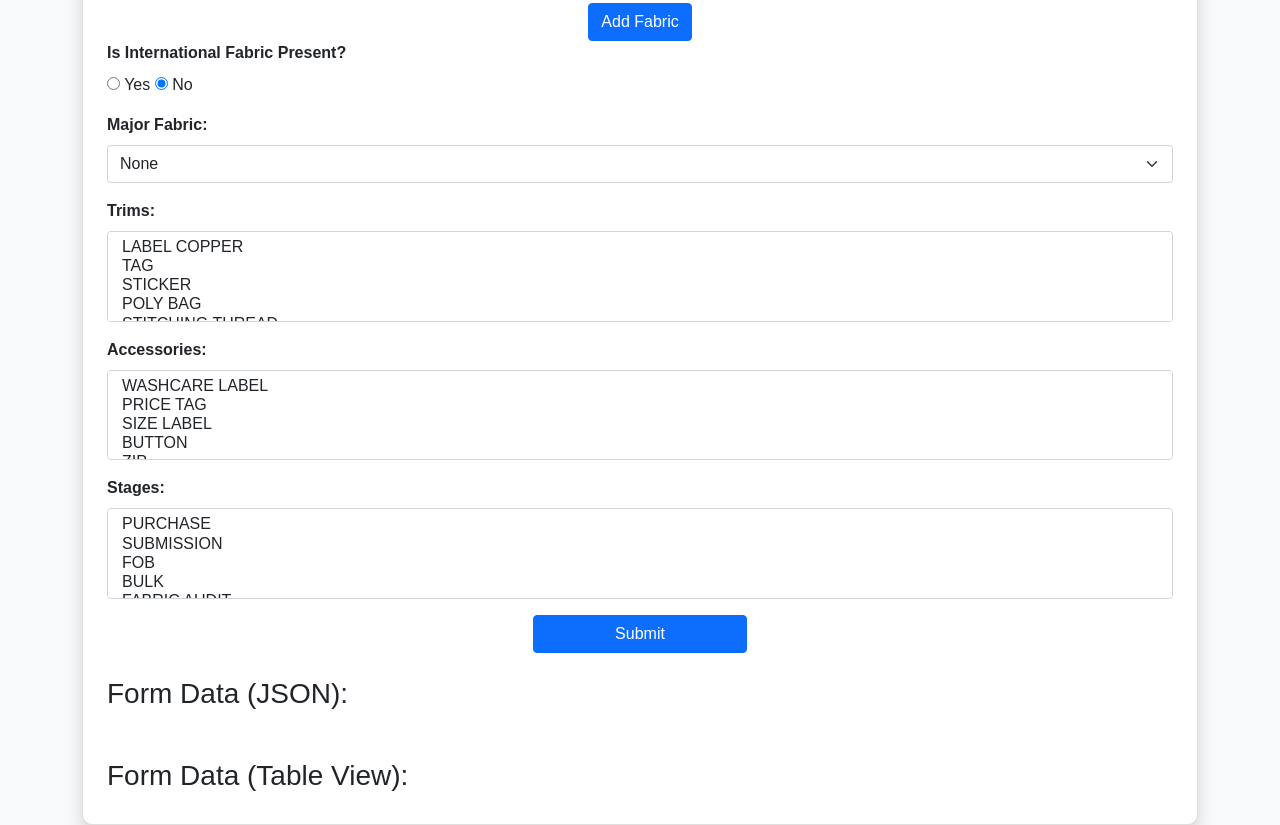
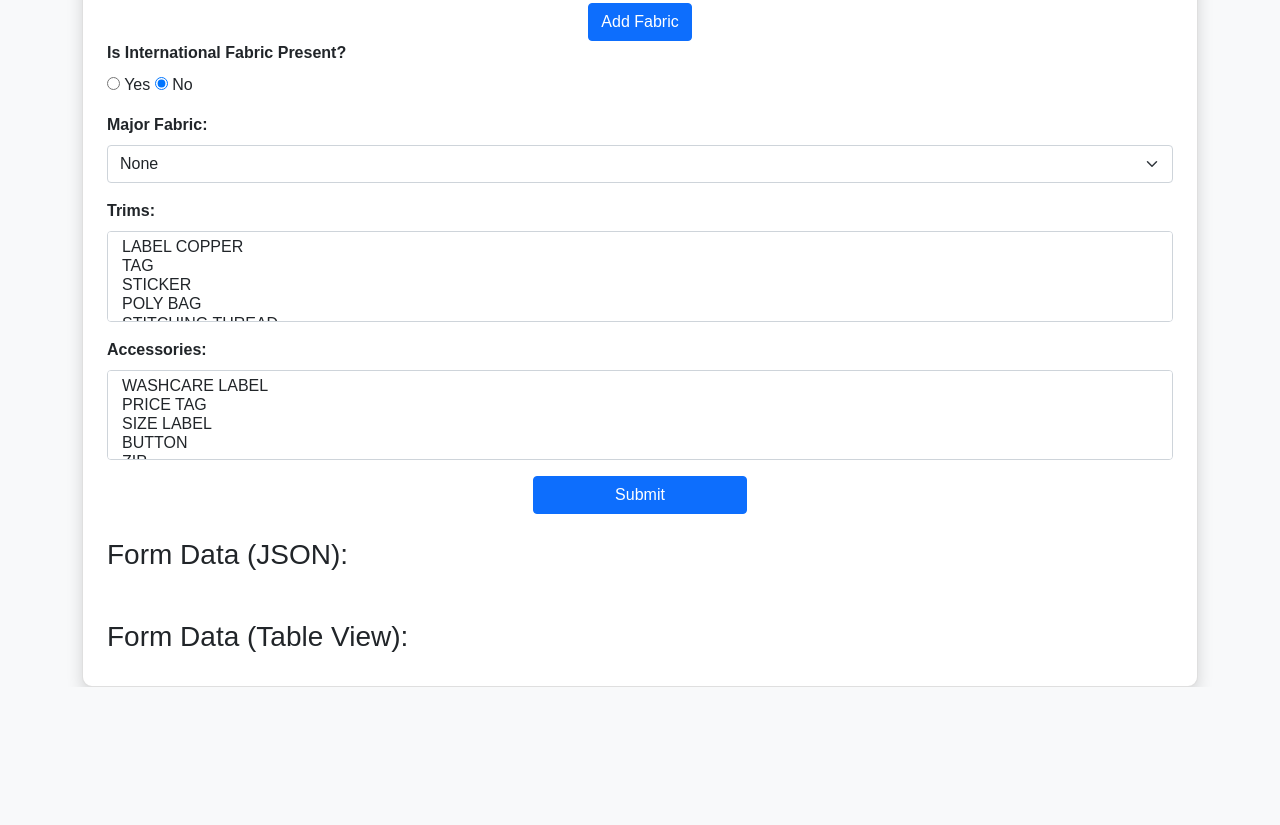
Before and after one commit to QuantumCode01/fabric-form, a plain HTML site: page index.html in a window 1280 px wide. Shown: the part 1218-2043 px from the top of the page. After the commit the page ends 1905 px from the top, so only its background shows below. Drawn offline with nearby package versions, Linux system fonts and the light colour scheme.

Commit message:
removed stages from outside

```diff
--- a/index.html
+++ b/index.html
@@ -75,10 +75,7 @@
                 <select id="accessories" class="form-select" multiple></select>
             </div>
 
-            <div class="mb-3">
-                <label for="stages" class="form-label">Stages:</label>
-                <select id="stages" class="form-select" multiple></select>
-            </div>
+
             <div class="text-center">
                 <button type="submit" class="btn btn-primary submit-button">Submit</button>
             </div>
@@ -131,7 +128,7 @@
     // Create dropdowns
     trims.forEach(trim => addOptionToSelect("trims", trim));
     accessories.forEach(accessory => addOptionToSelect("accessories", accessory));
-    stages.forEach(stage => addOptionToSelect("stages", stage));
+    // stages.forEach(stage => addOptionToSelect("stages", stage));
 
     document.addEventListener("DOMContentLoaded", function () {
     createFabricEntry(0);
```
